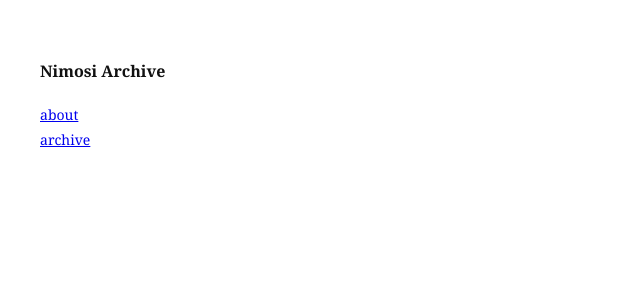
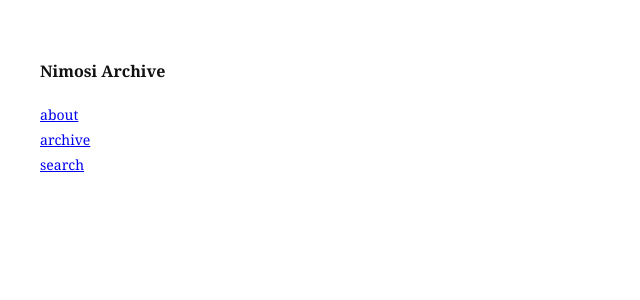
Before and after one commit to Captain-Nimosi/nimosi, a Jekyll site: the page built from index.md, in a window 1280 px wide. Shown: the top 300 px of the page, without its empty margins (0-640 px from the left). Built offline with Jekyll 4.4.1, drawn with Linux system fonts in a browser that asks for light colours.

Commit message:
Add search link to home layout

```diff
--- a/_layouts/home.html
+++ b/_layouts/home.html
@@ -42,6 +42,7 @@
   <div class="links">
     <div><a href="{{ site.baseurl }}/about/">about</a></div>
     <div><a href="{{ site.baseurl }}/archive/">archive</a></div>
+    <div><a href="{{ site.baseurl }}/search/">search</a></div>
   </div>
 </body>
 </html>
```
